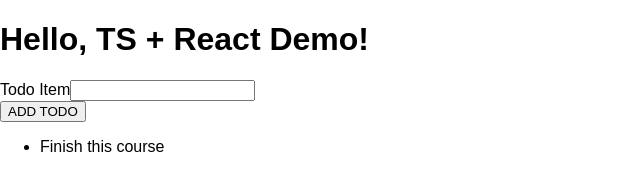
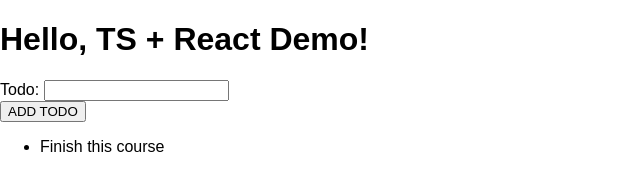
Before and after one commit to Tatyana-OA/react-ts, a React (Create React App) app: page / in a window 1280 px wide. Shown: the top 171 px of the page, without its empty margins (0-640 px from the left). Built offline with nearby package versions, Linux system fonts and the light colour scheme.

Commit message:
Added a callback function that connects NewTodo component and App component so app 'knows' when a new todo is added

```diff
--- a/src/App.tsx
+++ b/src/App.tsx
@@ -7,12 +7,15 @@ const App: React.FC = () =>{
   const todos = [
     {id: 't1', text:'Finish this course'}
 ]
+  const todoAddHandler = (text:string) => {
+    console.log(text)
+  }
 
   return (
     <div className="App">
 
       <h1>Hello, TS + React Demo!</h1>
-      <NewToDo />
+      <NewToDo onAddTodo = {todoAddHandler}/>
       <ToDoList items = {todos}/>
     </div>
   );
--- a/src/components/NewToDo.tsx
+++ b/src/components/NewToDo.tsx
@@ -1,6 +1,15 @@
 import React, { useRef } from "react";
 
-const NewToDo: React.FC = () => {
+interface newToDoProps {
+    onAddTodo: (todoText : string) => void;
+}
+
+// Using a type -> a function that takes in a string and returns void
+// type newToDoProps = {
+//     onAddTodo: (todoText: string) => void;
+// }
+
+const NewToDo: React.FC<newToDoProps>= ({onAddTodo}) => {
     //Specify the kind of element that will be stored in the ref with default value of null
     const textInputRef = useRef<HTMLInputElement>(null);
 
@@ -9,12 +18,15 @@ const NewToDo: React.FC = () => {
         const enteredText = textInputRef.current!.value; // ! telling TS that it will be ok, no null case.
         console.log('Input text: ', enteredText)
 
+        //Passing the text to the function so App receives it.
+        onAddTodo(enteredText)
+
     }
 
   return (
     <form onSubmit={todoSubmitHandler}>
       <div>
-        <label htmlFor="todo-text">Todo Item</label>
+        <label htmlFor="todo-text">Todo: </label>
         <input type="text" id="todo-text" ref={textInputRef}/>
       </div>
       <button type="submit">ADD TODO</button>
```
